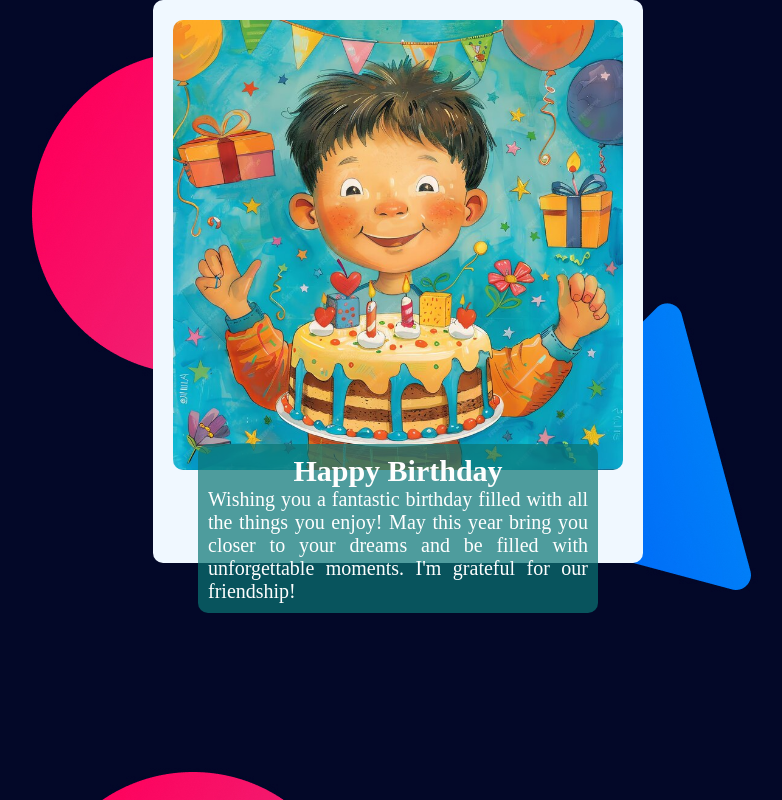
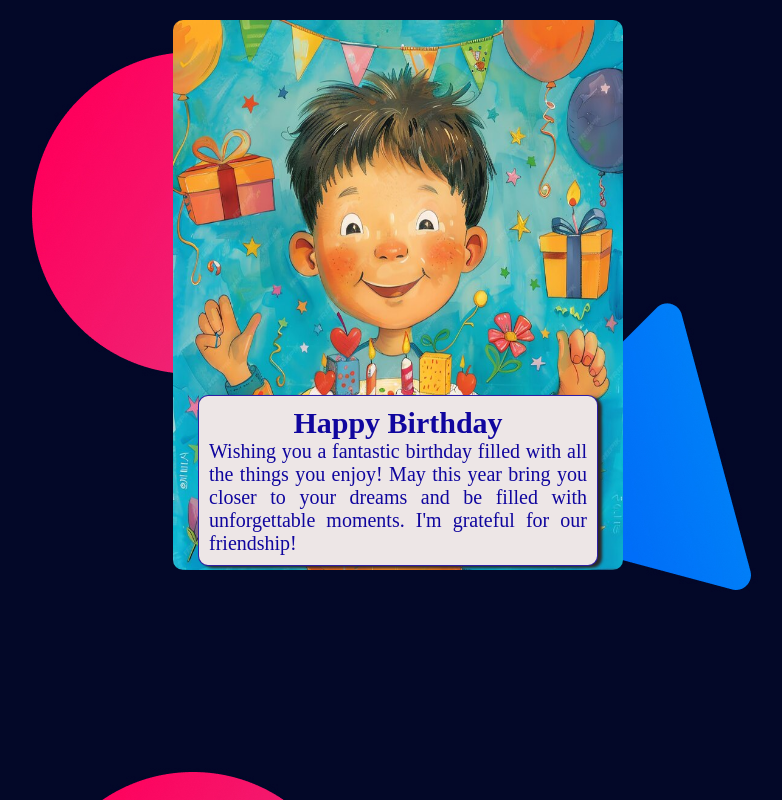
Before and after one commit to Rizki-Hibatuloh/Assignment2, a plain HTML site: page index.html in a window 1280 px wide. Shown: the whole page, without its empty margins (242-1024 px from the left). Drawn offline with Linux system fonts and the light colour scheme.

```diff
--- a/style.css
+++ b/style.css
@@ -17,24 +17,24 @@ body{
     display: flex;
     flex-direction: column;
     align-items: center;
-    border-radius: 10px;
-    background-color: aliceblue;
 }
 .card-image img{
     max-width: 450px;
-    height: 450px;
+    height: 550px;
     margin: 20px;
     border-radius: 10px;
 
 }
 .greeting{
     width: 400px;
-    color: #fefefe;
+    color: #10069e;
     padding: 10px;
-    margin: -50px;
+    margin: -199px;
     border-radius: 10px;
+    border: 1px solid #12009bdd;
     text-align: justify;
-    background-color: rgba(11, 118, 116, 0.7);
+    background-color: #ede6e6;
+    box-shadow: 4px 2px 3px #2b2828;
 }
 .greeting h1{
     font-size: 30px;
```
Also changed, not shown: assets/2717412.jpg (deleted).
